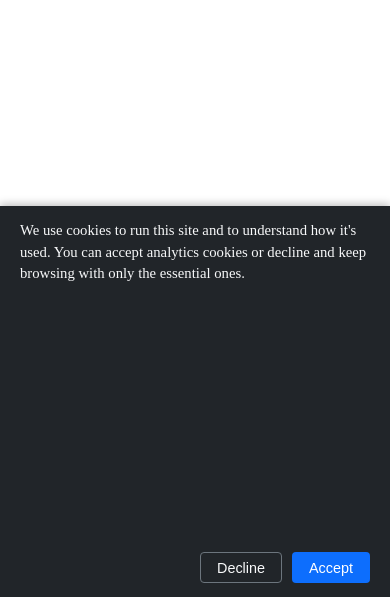
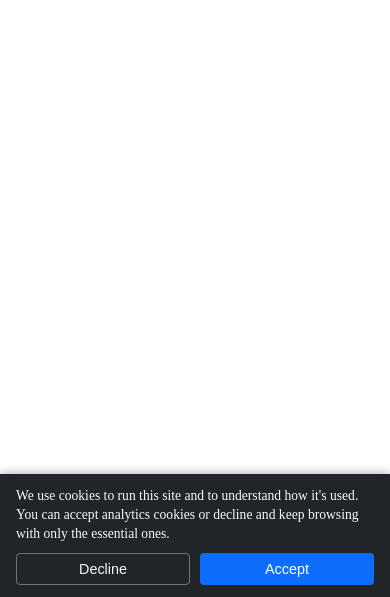
Before and after one commit to cypressbit/smbs_apps, a Django app: template smbs_base/templates/smbs_base.html in a window 390 px wide. Shown: the part 247-844 px from the top of the page. Run offline with Django 3.2, Linux system fonts and the light colour scheme; the template is opened without the code that fills it, so the values that code supplies are empty; some libraries are stand-ins or nearby versions.

Commit message:
Fix oversized cookie consent banner on mobile
In the stacked (column) layout below 480px, the text's desktop
flex-basis of 320px was applied to its height, so the banner covered
roughly 40% of a phone screen. Reset the basis on mobile, tighten
padding/type, give the buttons equal width and respect the iOS
safe-area inset.

Co-Authored-By: Claude Opus 5.5 <noreply@anthropic.com>

```diff
--- a/smbs_base/static/css/cookie_consent.css
+++ b/smbs_base/static/css/cookie_consent.css
@@ -69,9 +69,20 @@
     .smbs-cookie-consent__container {
         flex-direction: column;
         align-items: stretch;
+        gap: 10px;
+        padding: 12px 16px calc(12px + env(safe-area-inset-bottom, 0px));
     }
 
-    .smbs-cookie-consent__actions {
-        justify-content: flex-end;
+    /* In a column layout a flex-basis sets the height, so the desktop
+       320px basis turned the text into a 320px-tall block on phones. */
+    .smbs-cookie-consent__text {
+        flex: 0 0 auto;
+        font-size: 0.85rem;
+        line-height: 1.4;
+    }
+
+    .smbs-cookie-consent__btn {
+        flex: 1 1 0;
+        padding: 0.45rem 0.75rem;
     }
 }
```
